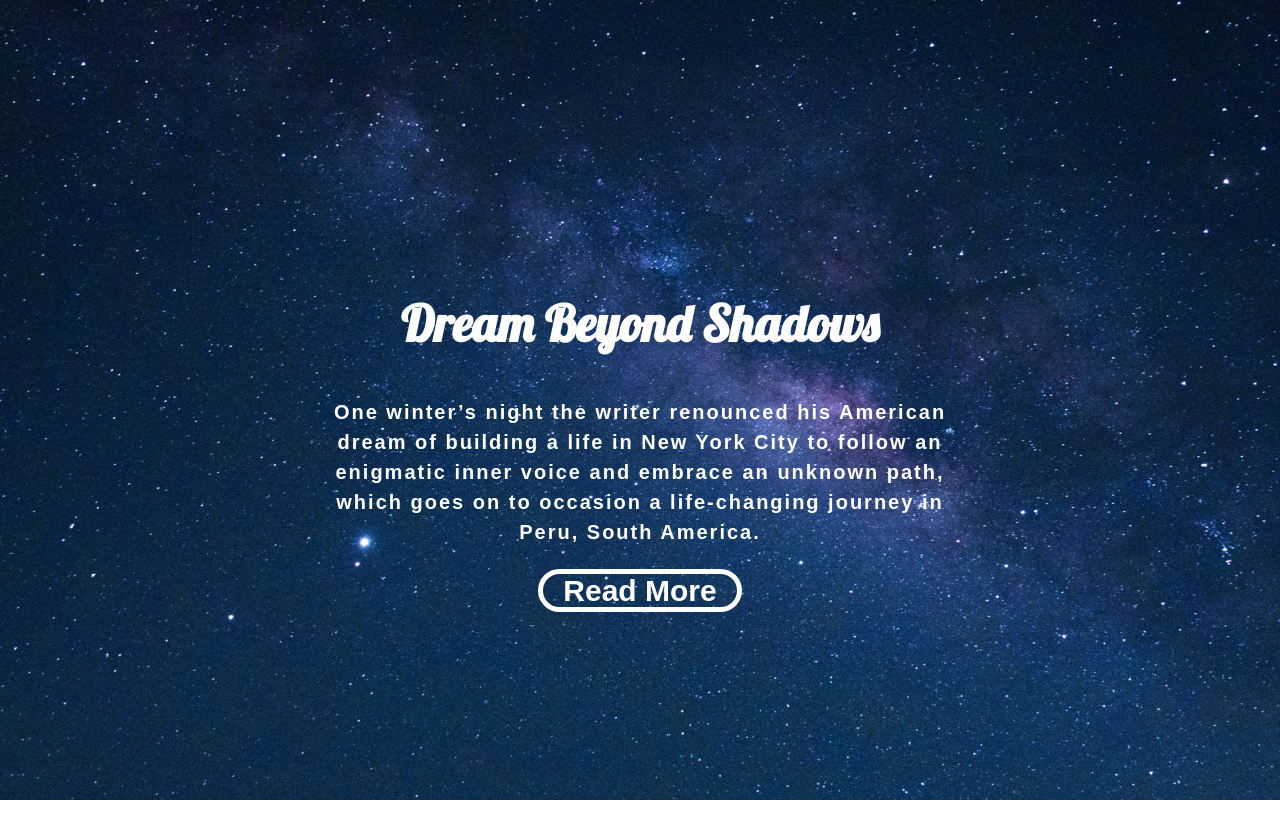
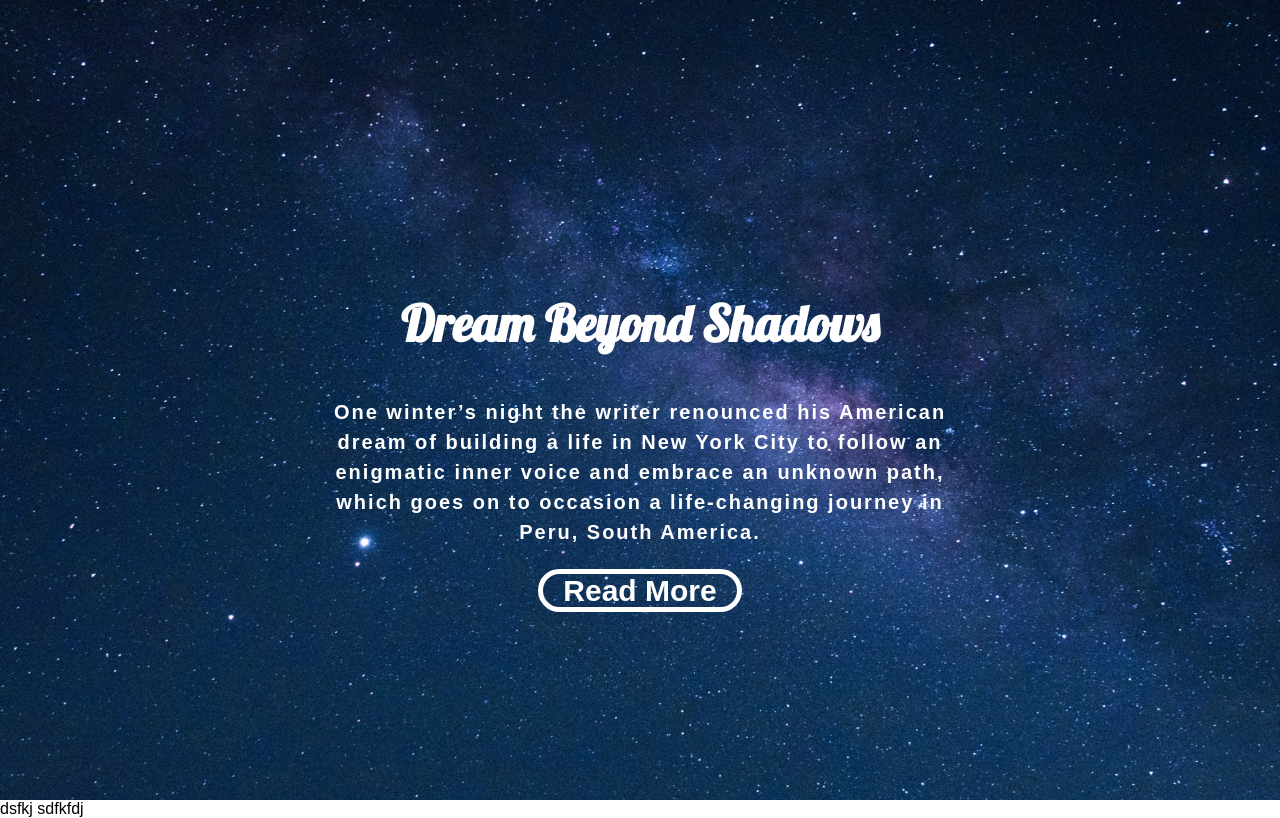
Before and after one commit to kamrulhaider/dream-beyond, a plain HTML site: page index.html in a window 1280 px wide. Drawn offline with Linux system fonts and the light colour scheme; a web font is replaced by a local one.

Commit message:
checking

```diff
--- a/index.html
+++ b/index.html
@@ -24,6 +24,7 @@
             <a class="read" href="#">Read More</a>
         </div>
     </section>
+    <section>dsfkj sdfkfdj</section>
 </body>
 
 </html>
```
